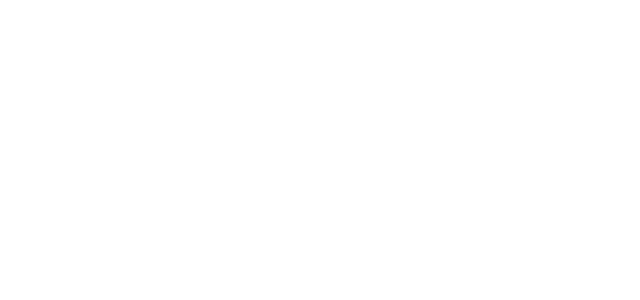
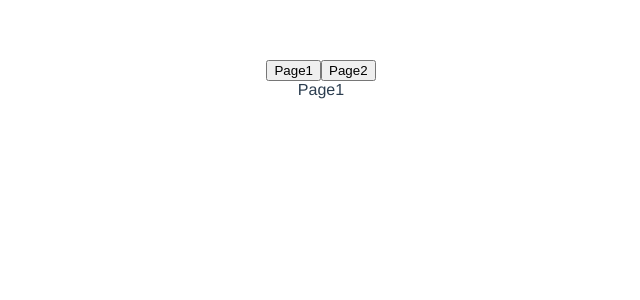
Before and after one commit to baizhi958216/vite_vue_pinia, a Vue app in the folder vitebase/: page /main/page1 in a window 1280 px wide. Before the commit this address had no page. Shown: the top 300 px of the page, without its empty margins (319-959 px from the left). Built offline with nearby package versions, Linux system fonts and the light colour scheme.

Commit message:
vue: children router
Signed-off-by: baizhi958216 <1475289190@qq.com>

```diff
--- /dev/null
+++ b/vitebase/src/views/Main.vue
@@ -0,0 +1,28 @@
+<template>
+    <div>
+        <button @click="gotoPage1('page1')">Page1</button>
+        <button @click="gotoPage2('page2')">Page2</button>
+    </div>
+    <div>
+        <router-view></router-view>
+    </div>
+</template>
+<script setup>
+import { useRoute, useRouter } from 'vue-router'
+const route = useRoute()
+const router = useRouter()
+function gotoPage1(page) {
+    router.push(
+        {
+            path: '/main/' + page
+        }
+    )
+}
+function gotoPage2(page) {
+    router.push(
+        {
+            path: '/main/' + page
+        }
+    )
+}
+</script>
--- /dev/null
+++ b/vitebase/src/views/Page1.vue
@@ -0,0 +1,7 @@
+<template>
+    <div>
+        Page1
+    </div>
+</template>
+<script setup>
+</script>
--- /dev/null
+++ b/vitebase/src/views/Page2.vue
@@ -0,0 +1,7 @@
+<template>
+    <div>
+        Page2
+    </div>
+</template>
+<script setup>
+</script>
```
Also changed, not shown: vitebase/src/main.js (+22 -8 lines).
